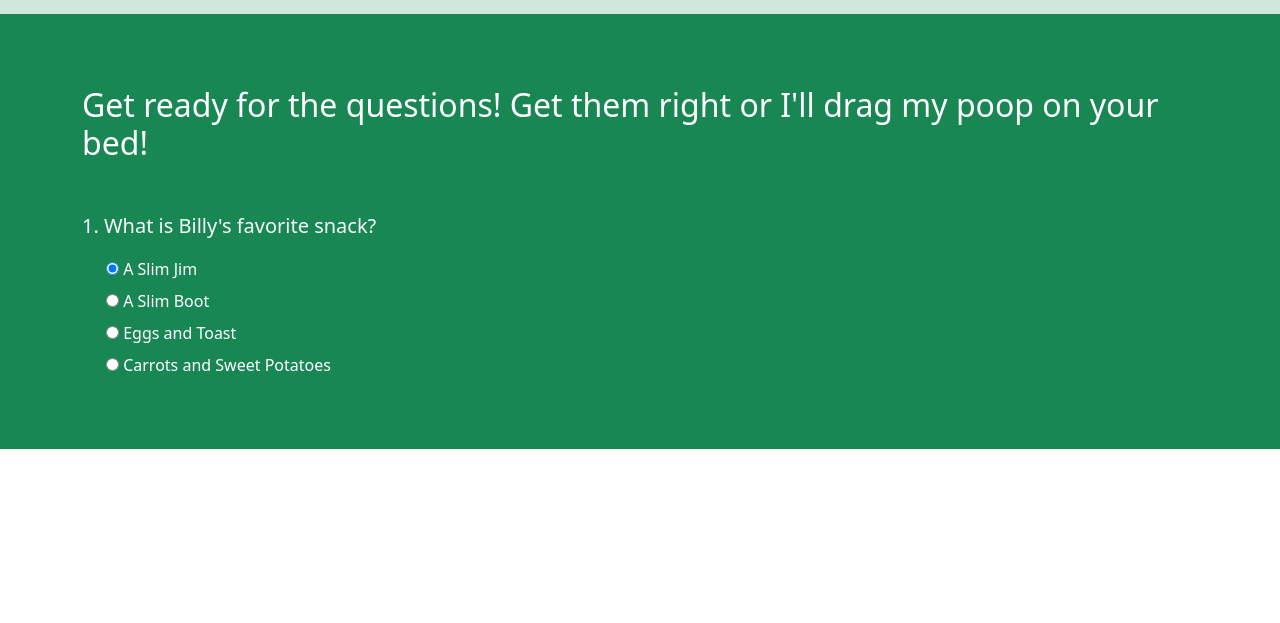
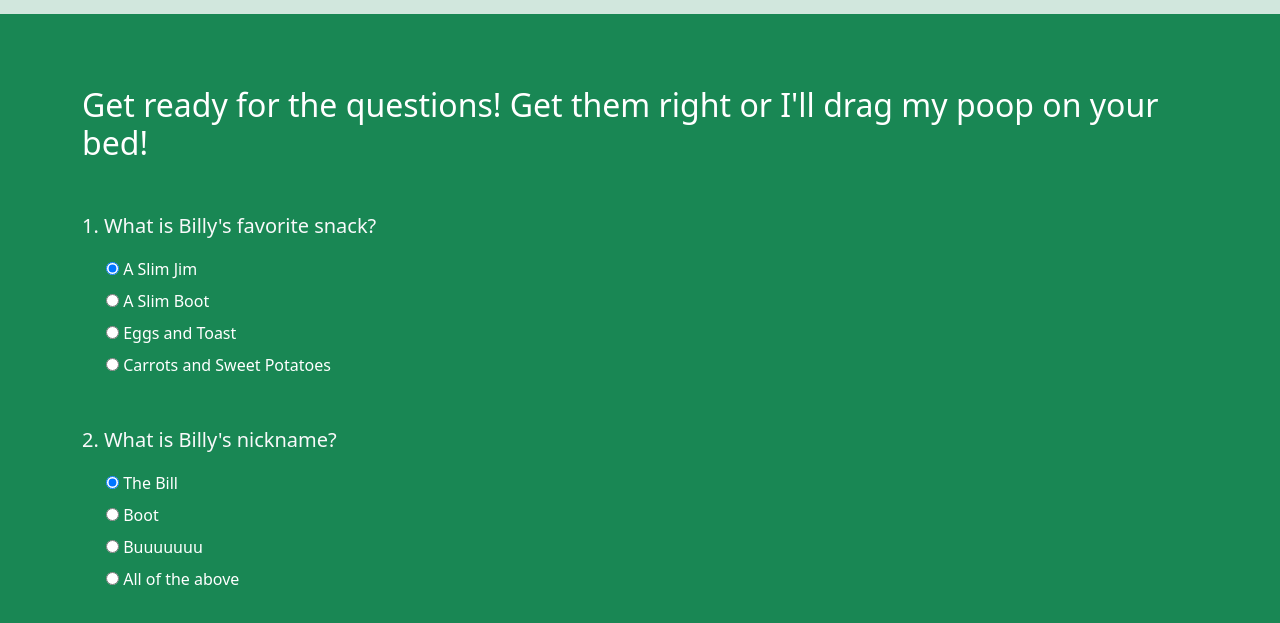
Before and after one commit to JAMarcello/Boot-Quiz, a plain HTML site: page index.html in a window 1280 px wide. Shown: the part 143-766 px from the top of the page. Drawn offline with nearby package versions, Linux system fonts and the light colour scheme.

Commit message:
Second question added

```diff
--- a/index.html
+++ b/index.html
@@ -39,6 +39,25 @@
                         <label class="form-check-label">Carrots and Sweet Potatoes</label>
                     </div>
                 </div>
+                <div class="my-5">
+                    <p class="lead font-weight-normal">2. What is Billy's nickname?</p>
+                    <div class="form-check my-2 text-white">
+                        <input type="radio" name="q2" value="A" checked>
+                        <label class="form-check-label">The Bill</label>
+                    </div>
+                    <div class="form-check my-2 text-white">
+                        <input type="radio" name="q2" value="B">
+                        <label class="form-check-label">Boot</label>
+                    </div>
+                    <div class="form-check my-2 text-white">
+                        <input type="radio" name="q2" value="C">
+                        <label class="form-check-label">Buuuuuuu</label>
+                    </div>
+                    <div class="form-check my-2 text-white">
+                        <input type="radio" name="q2" value="D">
+                        <label class="form-check-label">All of the above</label>
+                    </div>
+                </div>
             </form>
 
         </div>
```
